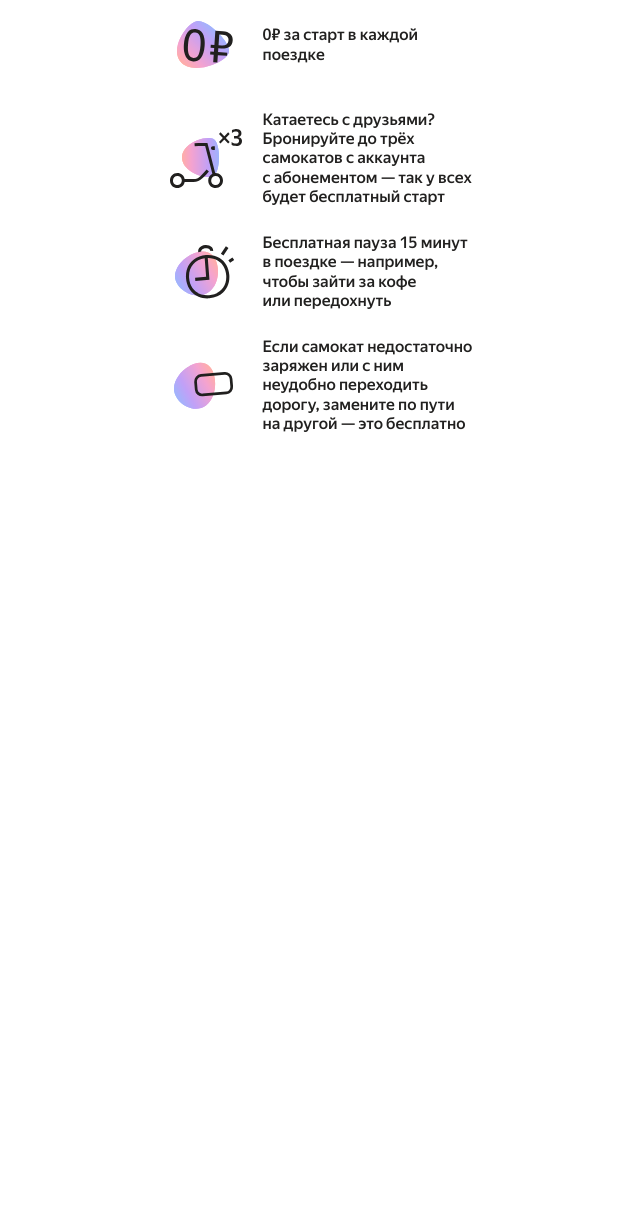
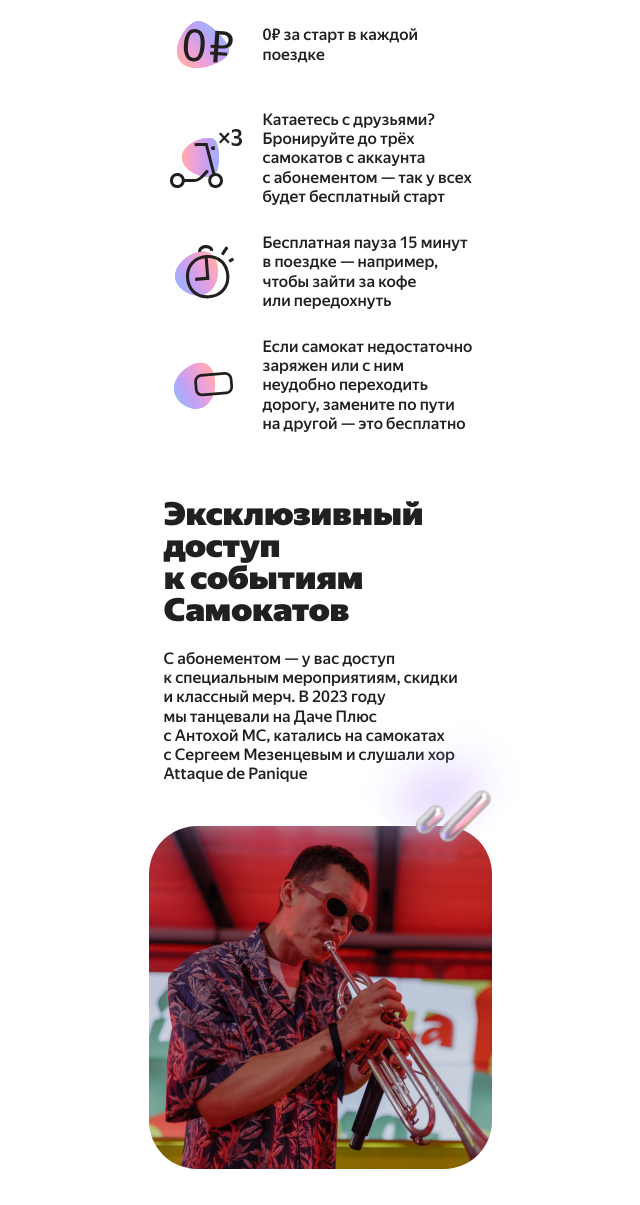
Before and after one commit to frontend200tb/scooter, a plain HTML site: page index.html in a window 1280 px wide. Shown: the part 724-1929 px from the top of the page, without its empty margins (321-961 px from the left). Before the commit the page ends 1157 px from the top, so only its background shows below. Drawn offline with Linux system fonts and the light colour scheme.

Commit message:
feat: section events

```diff
--- a/css/style.css
+++ b/css/style.css
@@ -37,9 +37,7 @@ html {
 /**********
 HEADER
 **********/
-
 .header {
-  margin-bottom: 0px;
   padding: 32px;
   height: 636px;
   position: relative;
@@ -126,6 +124,7 @@ HEADER
 /HEADER
 **********/
 
+
 .section__title {
   font-weight: 900;
   font-size: 32px;
@@ -133,10 +132,12 @@ HEADER
   letter-spacing: -0.7px;
 }
 
+
 /**********
 ADVANTAGES
 **********/
 .advantages {
+  margin-bottom: 33px;
   padding: 0 32px;
 }
 
@@ -171,3 +172,39 @@ ADVANTAGES
   line-height: 120%;
   letter-spacing: 0px;
 }
+/**********
+ADVANTAGES
+**********/
+
+
+/**********
+EVENTS
+**********/
+.events {
+  padding: 32px;
+}
+
+.events__txt {
+  margin-top: 23px;
+  font-weight: 500;
+  font-size: 16px;
+  line-height: 120%;
+  letter-spacing: 0px;
+}
+
+.events__slider {
+  margin-top: 43px;
+  position: relative;
+  transform: translateX(-15px);
+}
+
+.events__slider-img {
+  border-radius: 48px;
+}
+
+.events__slider-arrows {
+  position: absolute;
+  top: -118px;
+  right: -65px;
+  transform: rotate(135deg);
+}
--- a/index.html
+++ b/index.html
@@ -27,8 +27,8 @@
       </div>
     </div>
     <div class="header__imgs">
-      <img src="./assets/png/header-samokat.png" alt="Самокат" class="header__samokat">
-      <img src="./assets/png/header-txt.png" alt="Сообщество" class="header__txt">
+      <img src="./assets/img/header-samokat.png" alt="Самокат" class="header__samokat">
+      <img src="./assets/img/header-txt.png" alt="Сообщество" class="header__txt">
     </div>
   </header>
 
@@ -54,6 +54,19 @@
       </div>
     </div>
   </section>
+
+
+  <section class="section events container">
+    <h2 class="section__title">Эксклюзивный доступ к&nbsp;событиям Самокатов</h2>
+    <div class="events__txt">С&nbsp;абонементом&nbsp;— у&nbsp;вас доступ к&nbsp;специальным мероприятиям, скидки и&nbsp;классный мерч. В&nbsp;2023&nbsp;году мы&nbsp;танцевали на&nbsp;Даче Плюс с&nbsp;Антохой&nbsp;MC, катались на&nbsp;самокатах с&nbsp;Сергеем Мезенцевым и&nbsp;слушали хор Attaque&nbsp;de&nbsp;Panique</div>
+    <div class="events__slider">
+      <img src="./assets/img/events-1.jpg" alt="1" class="events__slider-img">
+      <div class="events__slider-img"></div>
+      <div class="events__slider-img"></div>
+      <div class="events__slider-img"></div>
+      <img src="./assets/img/events-clip.png" alt="clip" class="events__slider-arrows">
+    </div>
+  </section>
 </div>
 </body>
 </html>
```
Also changed, not shown: assets/img/events-1.jpg (added), assets/img/events-2.jpg (added), assets/img/events-3.jpg (added), assets/img/events-4.jpg (added), assets/img/events-clip.png (added), assets/img/header-samokat.png (renamed from assets/png/header-samokat.png), assets/img/header-txt.png (renamed from assets/png/header-txt.png), assets/png/header-samokat-8deg.png (deleted).
